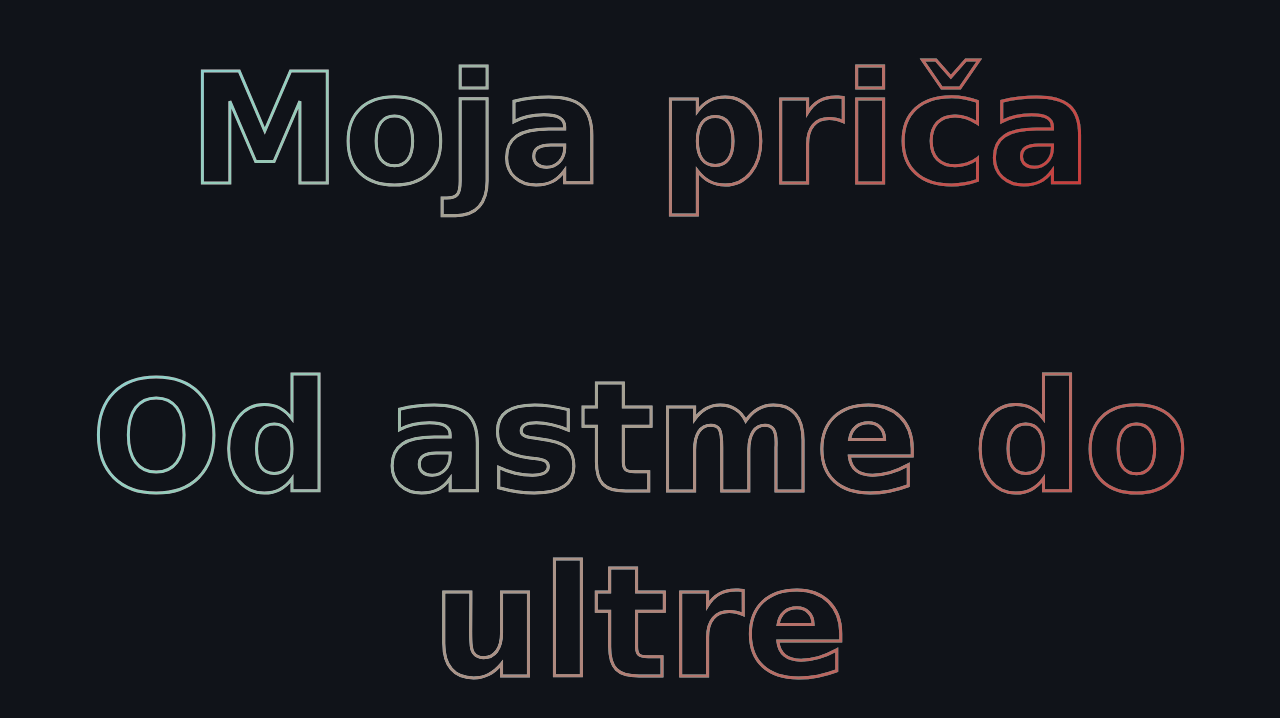
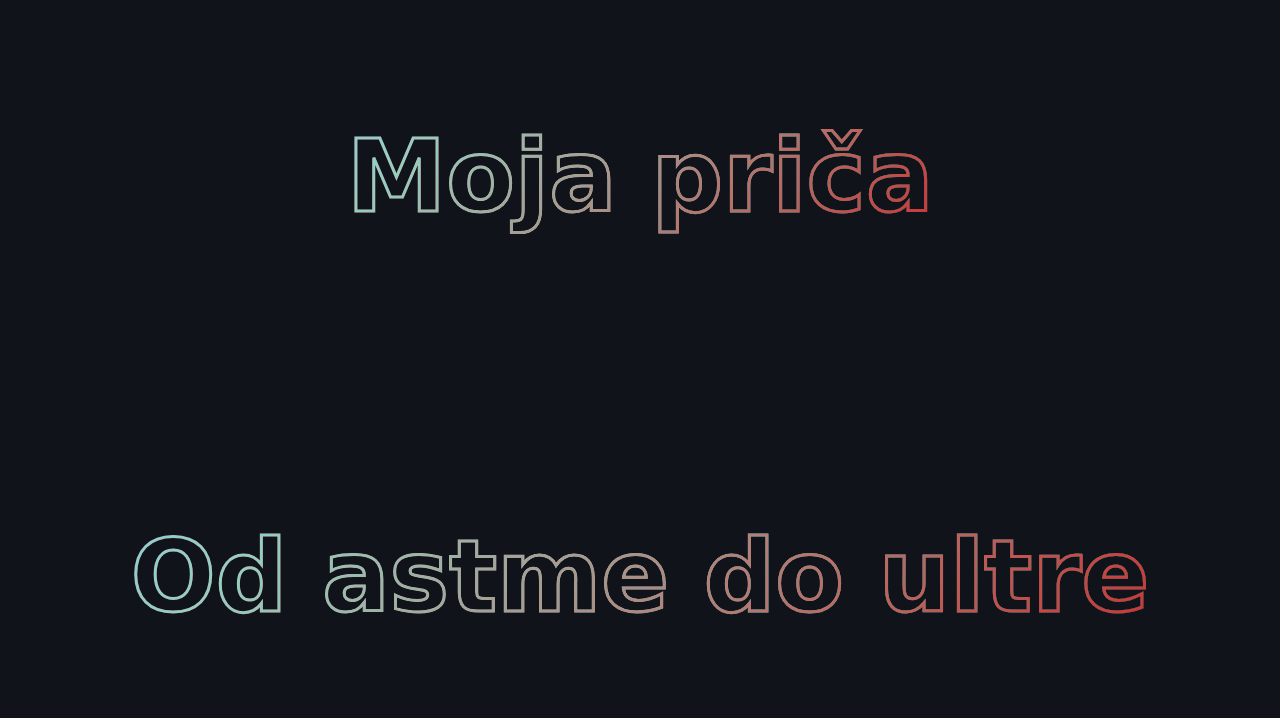
Before and after one commit to snsa-kscc/ksdzg, a plain HTML site: page ucitelj/index.html in a window 1280 px wide. Shown: the part 82-800 px from the top of the page. Drawn offline with nearby package versions, Linux system fonts and the light colour scheme; a web font is replaced by a local one.

Commit message:
add - teacher typo css

```diff
--- a/style.css
+++ b/style.css
@@ -939,8 +939,12 @@ textarea:not(:placeholder-shown) + label::after {
   position: relative;
   color: var(--main-bg-color);
   /* text-shadow: -3px -3px 0 #fff, 3px 3px 0 #fff, 3px -3px 0 #fff, -3px 3px 0 #fff; */
-  font-size: 7em;
-  -webkit-text-stroke-width: 3px;
+}
+
+@media (min-width: 790px) {
+  .title__text--story {
+    -webkit-text-stroke-width: 3px;
+  }
 }
 
 .title__text--story::after {
```
